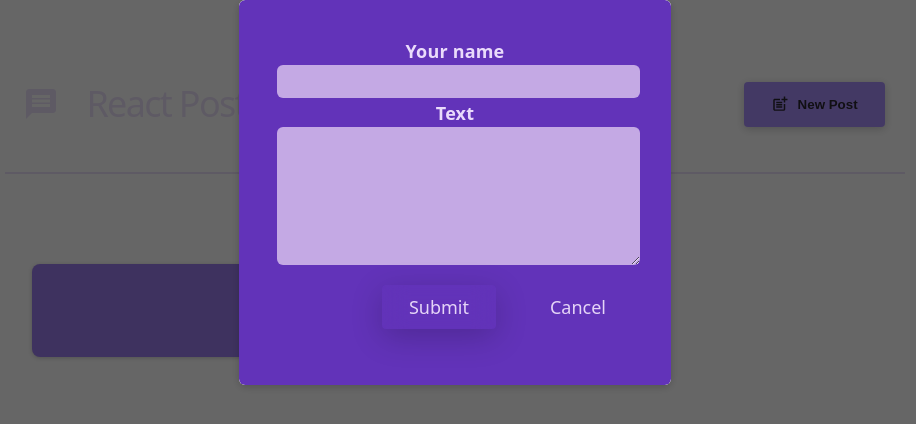
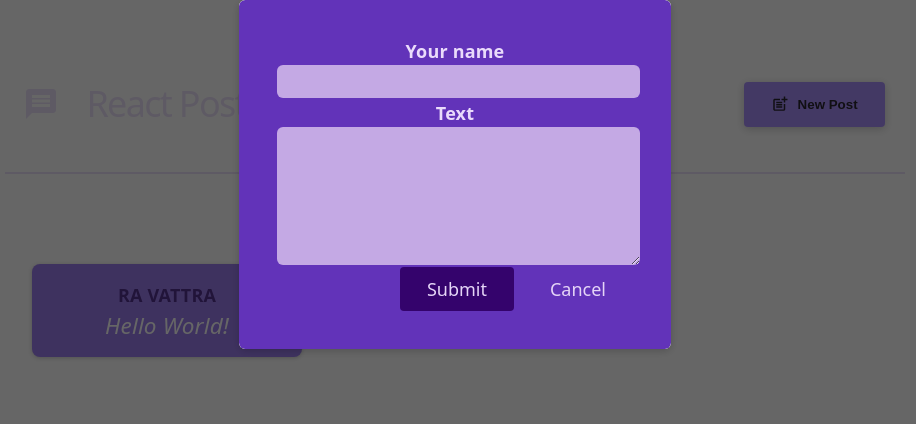
Before and after one commit to VattraF4/Learn-ReactJs, a React (Vite) app: page / in a window 1280 px wide. Shown: the top 424 px of the page, without its empty margins (185-1101 px from the left). Built offline with nearby package versions, Linux system fonts and the light colour scheme.

Commit message:
Handling Form Submission

```diff
--- a/src/components/Modal.jsx
+++ b/src/components/Modal.jsx
@@ -3,7 +3,13 @@ function Modal(props) {
   return (
     <>
       <div className={classes.backdrop} onClick={props.onClose}>
-        <dialog open className={classes.modal}>{props.children}</dialog>
+        <dialog
+          open
+          className={classes.modal}
+          onClick={(event) => event.stopPropagation()}
+        >
+          {props.children}
+        </dialog>
       </div>
     </>
   );
--- a/src/components/NewPost.jsx
+++ b/src/components/NewPost.jsx
@@ -1,20 +1,42 @@
-import GlassButton from "./GlassButton";
+import { useState } from "react";
 import classes from "./NewPost.module.css";
 
-function NewPost(props) {
+function NewPost({ onCancel }) {
+  const [enteredBody, setEnteredBody] = useState("");
+  const [enteredAuthor, setEnteredAuthor] = useState("");
+  function bodyChangeHandler(event) {
+    setEnteredBody(event.target.value);
+  }
+
+  function authorChangeHandler(event) {
+    setEnteredAuthor(event.target.value);
+  }
+  function submitHandler(event) {
+    event.preventDefault();
+    const postData = {
+      body: enteredBody,
+      author: enteredAuthor,
+    };
+    // props.onBodyChange(postData.body);
+    // props.onAuthorChange(postData.author);
+    console.log(postData);
+    onCancel();
+  }
   return (
-    <form className={classes.form}>
+    <form className={classes.form} onSubmit={submitHandler}>
       <p>
         <label htmlFor="name">Your name</label>
-        <input type="text" id="name" required onChange={props.onAuthorChange} />
+        <input type="text" id="name" required onChange={authorChangeHandler} />
       </p>
       <p>
         <label htmlFor="body">Text</label>
-        <textarea id="body" required rows={5} onChange={props.onBodyChange} />
+        <textarea id="body" required rows={5} onChange={bodyChangeHandler} />
       </p>
       <p className={classes.actions}>
-        <GlassButton>Submit</GlassButton>
-        <button type="button" onClick={props.onCancel}>
+        <button type="submit" className={classes.button}>
+          Submit
+        </button>
+        <button type="button" onClick={onCancel}>
           Cancel
         </button>
       </p>
--- a/src/components/PostLists.jsx
+++ b/src/components/PostLists.jsx
@@ -3,32 +3,16 @@ import { useState } from "react";
 import Post from "./Post";
 import NewPost from "./NewPost";
 import Modal from "./Modal";
-function PostList({ isPosting, onStopPosting }) {
-
-  const [enteredBody, setEnteredBody] = useState("");
-  const [enteredAuthor, setEnteredAuthor] = useState("");
-
-  function bodyChangeHandler(event) {
-    setEnteredBody(event.target.value);
-  }
-
-  function authorChangeHandler(event) {
-    setEnteredAuthor(event.target.value);
-  }
-
+function PostList({ isPosting, onStopPosting}) {
   return (
     <>
       {isPosting && (
         <Modal onClose={onStopPosting}>
-          <NewPost
-            onBodyChange={bodyChangeHandler}
-            onAuthorChange={authorChangeHandler}
-            onCancel={onStopPosting}
-          />
+          <NewPost onCancel={onStopPosting} />
         </Modal>
       )}
       <ul className={classes.posts}>
-        <Post author={enteredAuthor} content={enteredBody} />
+
         <Post author="Ra Vattra" content="Hello World!" />
       </ul>
     </>
```
